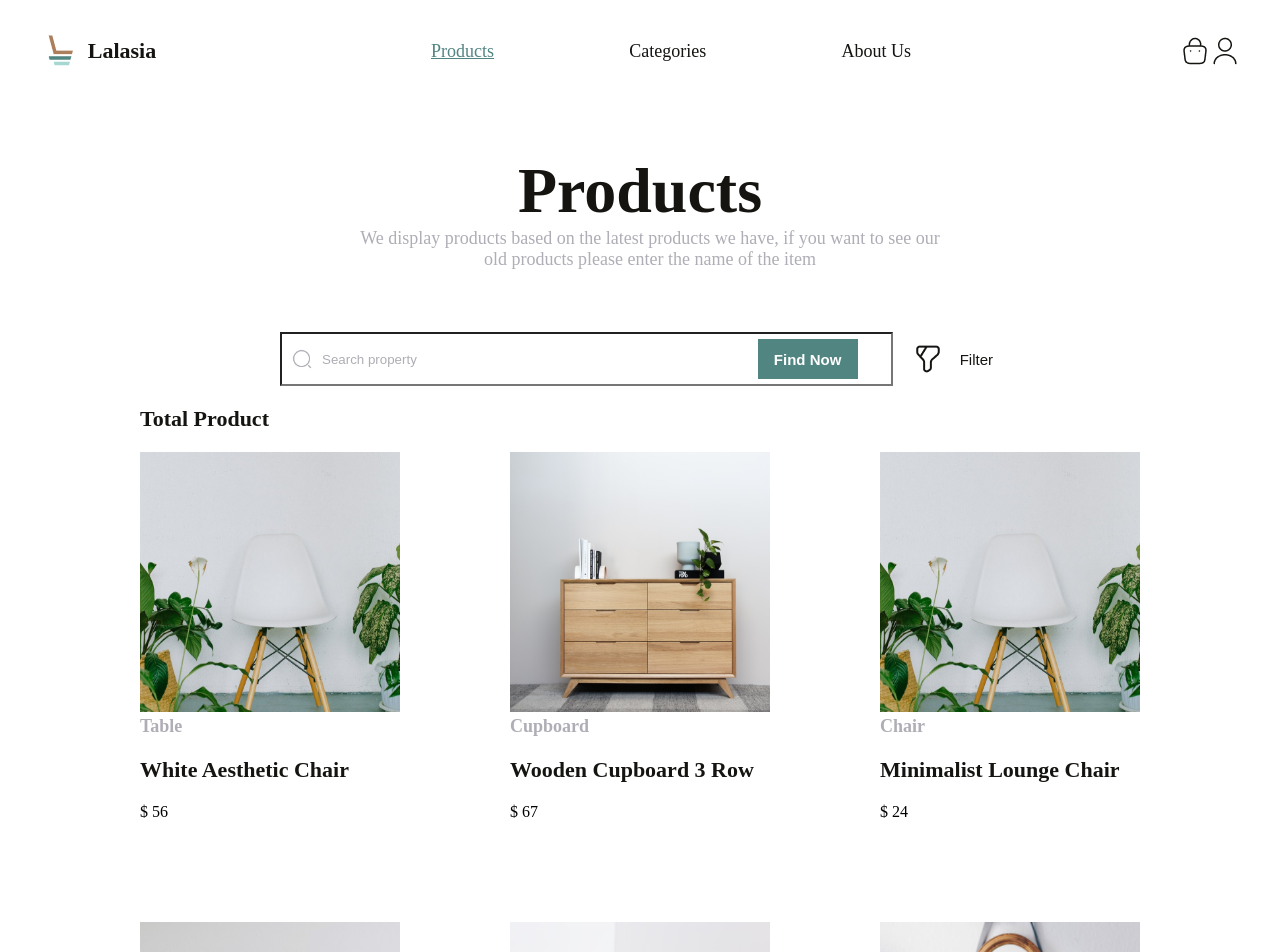
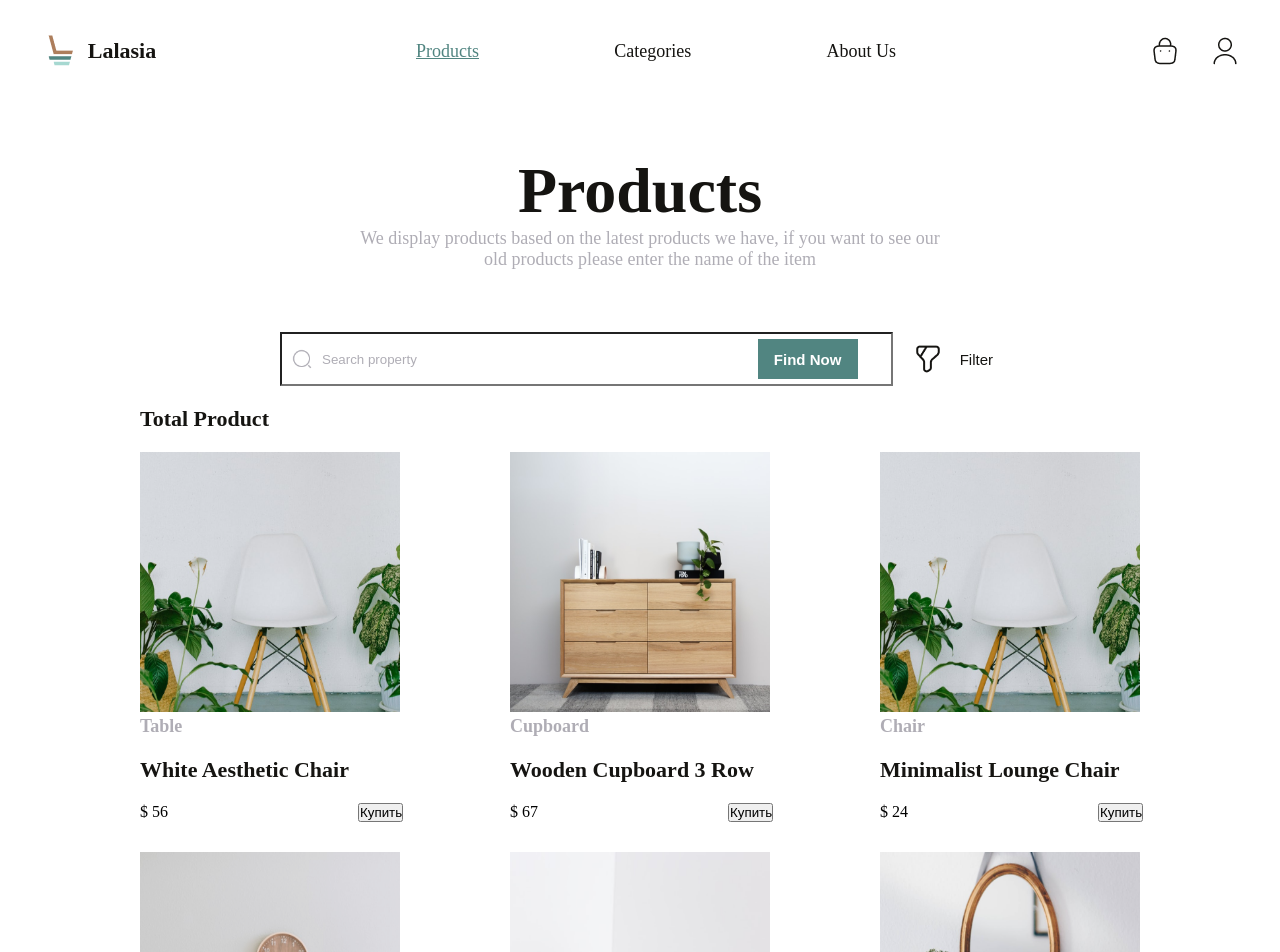
Before and after one commit to Android4biz/myShop, a React (Vite) app in the folder myShop/: page /products in a window 1280 px wide. Shown: the top 952 px of the page. Built offline with nearby package versions, Linux system fonts and the light colour scheme.

Commit message:
выделение пагинации и тегов

```diff
--- /dev/null
+++ b/myShop/src/app/components/basket/Basket.module.scss
@@ -0,0 +1,19 @@
+.user__block {
+  display: flex;
+  justify-content: space-between;
+  width: 90px;
+}
+
+.cart {
+  width: 30px;
+  height: 30px;
+  cursor: pointer;
+  background: url('../../../assets/image/cart.png') no-repeat;
+}
+
+.user {
+  width: 30px;
+  height: 30px;
+  cursor: pointer;
+  background: url('../../../assets/image/user.png') no-repeat;
+}
--- /dev/null
+++ b/myShop/src/app/components/basket/Basket.tsx
@@ -0,0 +1,17 @@
+import {observer} from 'mobx-react-lite'
+import style from './Basket.module.scss'
+import {NavLink} from 'react-router-dom'
+
+const Basket = observer(() => {
+  return (
+    <div className={style.user__block}>
+      <NavLink
+        to='/basket'
+        className={style.cart}
+      ></NavLink>
+      <div className={style.user}></div>
+    </div>
+  )
+})
+
+export default Basket
--- /dev/null
+++ b/myShop/src/app/components/basket/index.tsx
@@ -0,0 +1 @@
+export { default } from './Basket'
--- a/myShop/src/app/components/cards/Cards.module.scss
+++ b/myShop/src/app/components/cards/Cards.module.scss
@@ -16,11 +16,11 @@
     margin: 0 auto;
     display: grid;
     grid-template-columns: 260px 260px 260px;
-    gap: 110px;
+    column-gap: 110px;
   }
   .cards__block {
     width: 260px;
-    height: 360px;
+    height: 400px;
   }
   .cards__item {
     cursor: pointer;
@@ -37,3 +37,9 @@
   display: flex;
   margin-bottom: 100px;
 }
+
+.btn {
+  width: 45px;
+  position: relative;
+  left: 190px;
+}
--- a/myShop/src/app/components/cards/Cards.tsx
+++ b/myShop/src/app/components/cards/Cards.tsx
@@ -19,6 +19,7 @@ const Cards = observer((): JSX.Element => {
 
   const handlePageChange = (page: number): void => {
     store.changePage(page)
+    store.paginationTgl(page)
   }
 
   const handleClickItem = (id: number): void => {
@@ -50,6 +51,7 @@ const Cards = observer((): JSX.Element => {
               <h5 className={style.title__h5}>{el.category}</h5>
               <h3 className={style.title}>{el.title}</h3>
               <span>$ {el.price}</span>
+              <button className={style.btn}>Купить</button>
             </div>
           </div>
           ) : store.datas.map((i: dataProducts) => num === i.id && <div>
--- a/myShop/src/app/components/categories/Categories.module.scss
+++ b/myShop/src/app/components/categories/Categories.module.scss
@@ -26,7 +26,9 @@
     border-radius: 10px;
   }
   .active {
-    border: 2px red solid;
+    width: 70px;
+    border: 2px gray solid;
+    border-radius: 10px;
   }
 }
 
--- a/myShop/src/app/components/categories/Categories.tsx
+++ b/myShop/src/app/components/categories/Categories.tsx
@@ -2,7 +2,6 @@ import store from '../../../store/app/AppStoreProvider'
 import { shop } from '../../api/shop'
 import style from './Categories.module.scss'
 import {observer} from 'mobx-react-lite'
-import { useState } from 'react'
 
 interface categoryArray {
   category: string,
@@ -14,8 +13,6 @@ interface categoryArray {
 
 const Categories = observer((): JSX.Element => {
 
-  const [activeButton, setActiveButton] = useState('')
-
   let cat = shop.map(item => item.category)
   let catSet = new Set(cat)
 
@@ -24,8 +21,8 @@ const Categories = observer((): JSX.Element => {
     store.fullTodos(shop)
     store.toggleFn()
     store.filterCategory(item)
-    // store.categoryToggle(id)
-    setActiveButton(item)
+    store.tgl(item)
+    // store.paginationTgl()
   }
 
   return (
@@ -38,7 +35,7 @@ const Categories = observer((): JSX.Element => {
           >
             <button
               onClick={() => handleClick(item)}
-              className={ item === activeButton ? style.active : style.btn }
+              className={ store.tglItem && item === store.itm ? style.active : style.btn }
             >
               { item }
             </button>
--- a/myShop/src/app/components/navbar/Navbar.module.scss
+++ b/myShop/src/app/components/navbar/Navbar.module.scss
@@ -32,21 +32,6 @@
       text-align: left;
     }
   }
-    .user__block {
-        display: flex;
-    }
-}
-
-.cart {
-    width: 30px;
-    height: 30px;
-    background: url('../../../assets/image/cart.png') no-repeat;
-}
-
-.user {
-    width: 30px;
-    height: 30px;
-    background: url('../../../assets/image/user.png') no-repeat;
 }
 
 .navlink {
--- a/myShop/src/app/components/navbar/Navbar.tsx
+++ b/myShop/src/app/components/navbar/Navbar.tsx
@@ -1,7 +1,9 @@
 import { observer } from 'mobx-react-lite'
 import style from './Navbar.module.scss'
 import { NavLink } from 'react-router-dom'
+import Basket from '../basket/Basket'
 import ProductTitle from '../title/ProductTitle'
+import { Routes, Route } from 'react-router-dom'
 
 const Navbar = observer((): JSX.Element => {
   return (
@@ -11,30 +13,30 @@ const Navbar = observer((): JSX.Element => {
           <div className={style.logo__image}></div>
           <div className={style.logo__title}>Lalasia</div>
         </div>
-        <ul className={style.list__navbar} >
-          <li className={style.item__navbar} >
+        <ul className={style.list__navbar}>
+          <li className={style.item__navbar}>
             <NavLink
               to='/products'
               className={({isActive}) => isActive ? style.active : style.navlink}
           >Products</NavLink>
           </li>
-          <li className={style.item__navbar} >
+          <li className={style.item__navbar}>
             <NavLink
               to='/categories'
               className={({isActive}) => isActive ? style.active : style.navlink}
           >Categories</NavLink>
           </li>
-          <li className={style.item__navbar} >
+          <li className={style.item__navbar}>
             <NavLink
               to='/about'
               className={({isActive}) => isActive ? style.active : style.navlink}
           >About Us</NavLink>
           </li>
         </ul>
-        <div className={style.user__block}>
-            <div className={style.cart}></div>
-            <div className={style.user}></div>
-        </div>
+        <Routes>
+          <Route path='*' element={<Basket/>}/>
+        </Routes>
+        {/* <Basket/> */}
       </nav>
       <ProductTitle/>
     </>
--- a/myShop/src/app/components/pagination/Pagination.module.scss
+++ b/myShop/src/app/components/pagination/Pagination.module.scss
@@ -14,6 +14,12 @@
   }
 }
 
+.active {
+  width: 20px;
+  border: 2px gray solid;
+  border-radius: 10px;
+}
+
 .pagination__block {
   margin: 0 auto;
   display: flex;
--- a/myShop/src/app/components/pagination/Pagination.tsx
+++ b/myShop/src/app/components/pagination/Pagination.tsx
@@ -15,10 +15,12 @@ const Pagination = observer(({ totalPages, onPageChange }: Props): JSX.Element =
 
   const handleNext = (): void => {
     store.nextClick()
+    onPageChange(store.page)
   }
 
   const handlePrevios = (): void => {
     store.previosClick()
+    onPageChange(store.page)
   }
 
   return (
@@ -28,7 +30,7 @@ const Pagination = observer(({ totalPages, onPageChange }: Props): JSX.Element =
         {
           pageRange.map((page) => (
             <li key={page} className={style.item__pagination}>
-              <button onClick={() => onPageChange(page)} className={style.btn__pagination}>{page}</button>
+              <button onClick={() => onPageChange(page)} className={store.tglpage && page === store.pageNum ? style.active : style.btn__pagination}>{page}</button>
             </li>
           ))
         }
--- a/myShop/src/store/app/AppStoreProvider.tsx
+++ b/myShop/src/store/app/AppStoreProvider.tsx
@@ -14,6 +14,10 @@ class AppStoreProvider {
   id: number = 0
   toggleCategory: boolean = false
   arrCategory: [] = []
+  itm: string = ''
+  tglItem: boolean = false
+  pageNum: number = 1
+  tglpage: boolean = false
 
   constructor() {
     makeAutoObservable(this)
@@ -69,13 +73,19 @@ class AppStoreProvider {
     this.arrCategory = this.fullDatas.filter((item: any) => item.category === str)
   }
 
-  // categoryToggle(id: number) {
-  //   this.fullDatas = this.arrCategory.filter((_, ind) => id === ind)
-  // }
-
   clickItemCard(id: number) {
     this.id = id
     this.flagItem = !this.flagItem
+  }
+
+  tgl(itm: string) {
+    this.itm = itm
+    this.tglItem = true
+  }
+
+  paginationTgl(pageNum: number) {
+    this.pageNum = pageNum
+    this.tglpage = true
   }
 }
 
```
Lines whose indentation alone changed are shown as unchanged.
